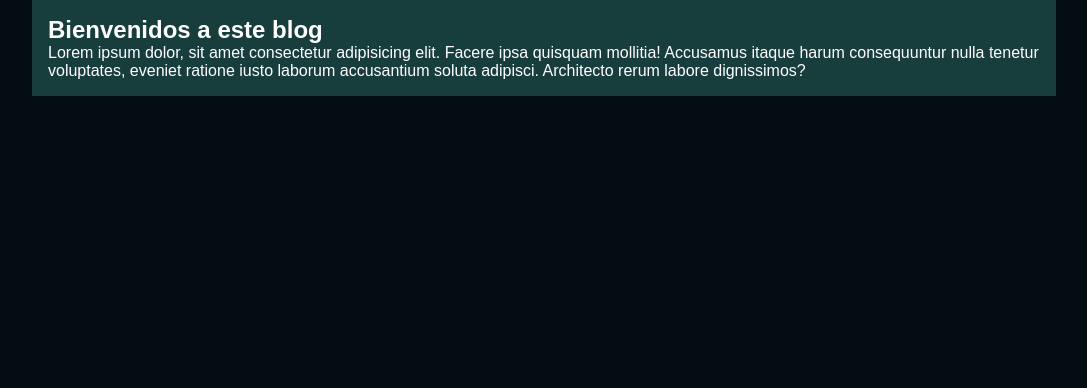
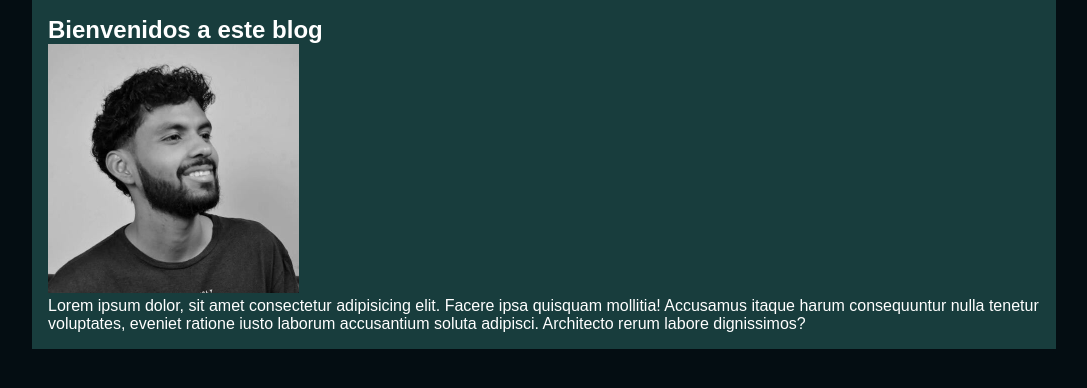
Before and after one commit to bsqmAcademlo/blog_gen_30, a plain HTML site: page index.html in a window 1280 px wide. Shown: the whole page, without its empty margins (96-1183 px from the left). Drawn offline with Linux system fonts and the light colour scheme.

Commit message:
add message

```diff
--- a/index.html
+++ b/index.html
@@ -12,7 +12,9 @@
     <section class="container">
         <seciton id="home">
             <h2>Bienvenidos a este blog</h2>
-
+            <div class="home__img">
+                <img src="./imgMe.PNG" alt="imagen">
+            </div>
             <p>Lorem ipsum dolor, sit amet consectetur adipisicing elit. Facere ipsa quisquam mollitia! Accusamus itaque
                 harum consequuntur nulla tenetur voluptates, eveniet ratione iusto laborum accusantium soluta adipisci.
                 Architecto rerum labore dignissimos?</p>
```
